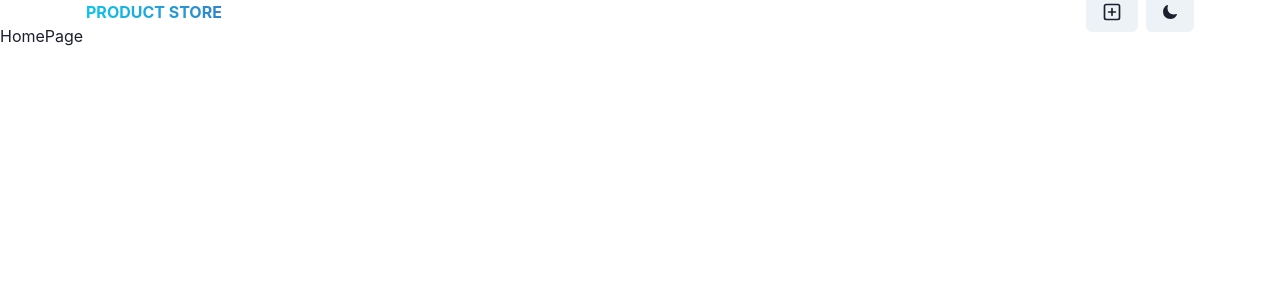
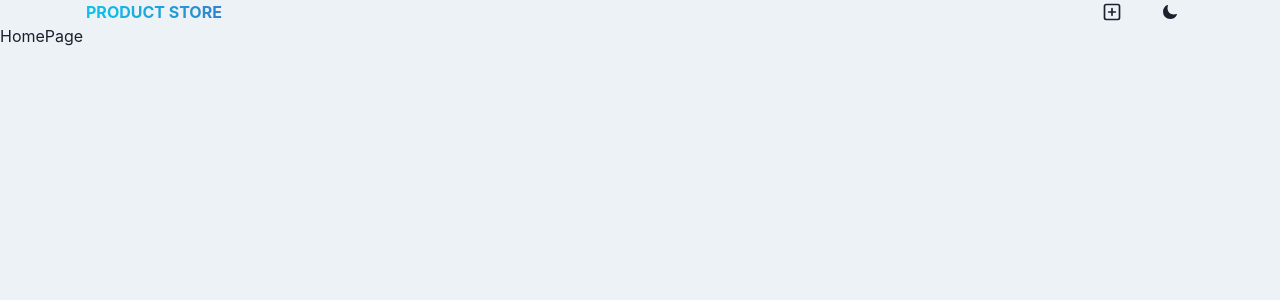
Before and after one commit to nd31pr0/E-commerce-MERN, a React (Vite) app in the folder frontend/: page / in a window 1280 px wide. Shown: the top 300 px of the page. Built offline with nearby package versions, Linux system fonts and the light colour scheme.

Commit message:
adjust colors for lightmode and darkmode

```diff
--- a/frontend/src/App.jsx
+++ b/frontend/src/App.jsx
@@ -1,4 +1,4 @@
-import {Box}  from "@chakra-ui/react"
+import {Box, useColorModeValue}  from "@chakra-ui/react"
 import { Routes, Route } from "react-router-dom";
 import HomePage from "./pages/HomePage";
 import CreatePage from "./pages/CreatePage";
@@ -7,7 +7,7 @@ function App() {
 
   return (
     <>
-      <Box minH={"100vh"}>
+      <Box minH={"100vh"}  bg={useColorModeValue("gray.100", "gray.900")}>
         <Navbar />
         <Routes>
           <Route path='/' element={<HomePage />}/>
--- a/frontend/src/main.jsx
+++ b/frontend/src/main.jsx
@@ -1,6 +1,5 @@
 import { StrictMode } from 'react'
 import { createRoot } from 'react-dom/client'
-//import { Provider } from "@/components/ui/provider"
 import { ChakraProvider } from '@chakra-ui/react';
 
 import App from './App.jsx'
```
